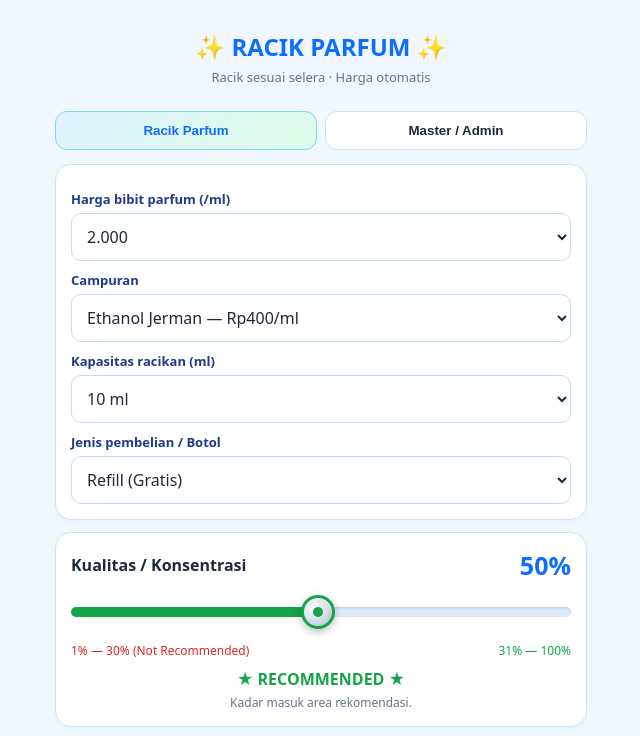
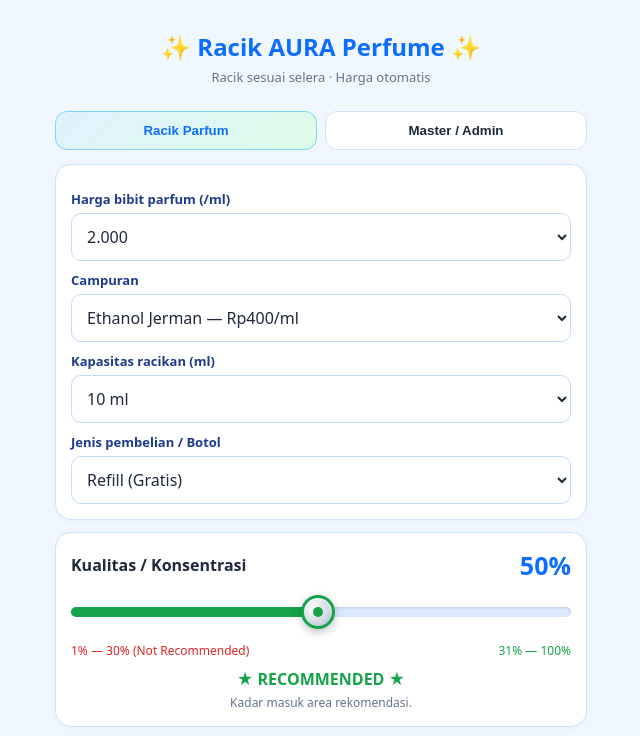
Before and after one commit to rania688rania43-ui/racik-parfum-aura, a plain HTML site: page index.html in a window 1280 px wide. Shown: the top 736 px of the page, without its empty margins (319-959 px from the left). Drawn offline with Linux system fonts and the light colour scheme.

Commit message:
Update index.html

```diff
--- a/index.html
+++ b/index.html
@@ -25,7 +25,7 @@ label{display:block;font-size:13px;font-weight:650;margin:10px 0 5px;color:#1e3a
 </style>
 </head>
 <body><main class="wrap">
-<div class="hero"><h1>✨ RACIK PARFUM ✨</h1><p>Racik sesuai selera · Harga otomatis</p></div>
+<div class="hero"><h1>✨ Racik AURA Perfume ✨</h1><p>Racik sesuai selera · Harga otomatis</p></div>
 <div class="tabs"><button type="button" class="tab active" id="customerTab">Racik Parfum</button><button type="button" class="tab" id="adminTab">Master / Admin</button></div>
 <section id="customer">
 <div class="card">
```
